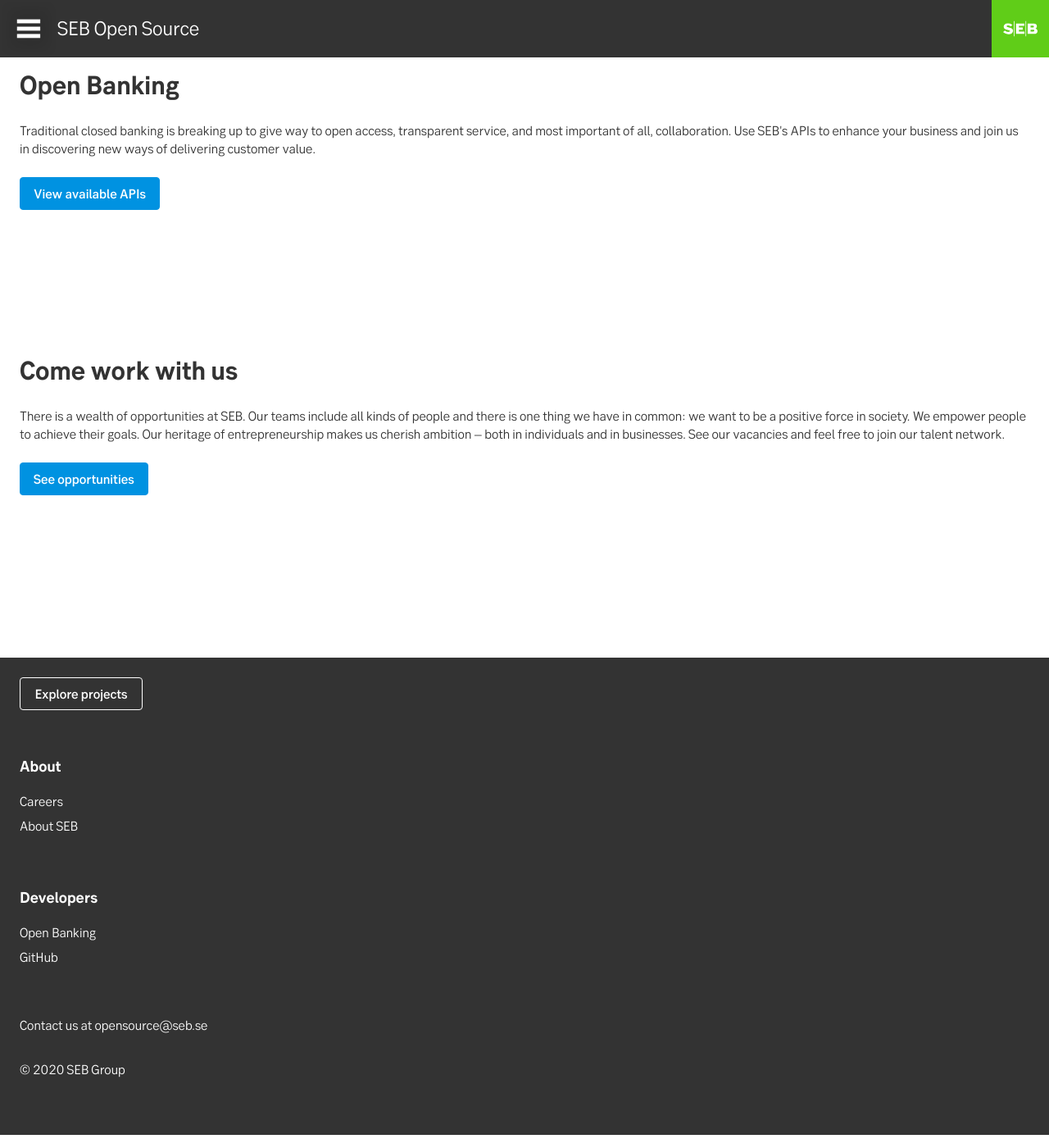
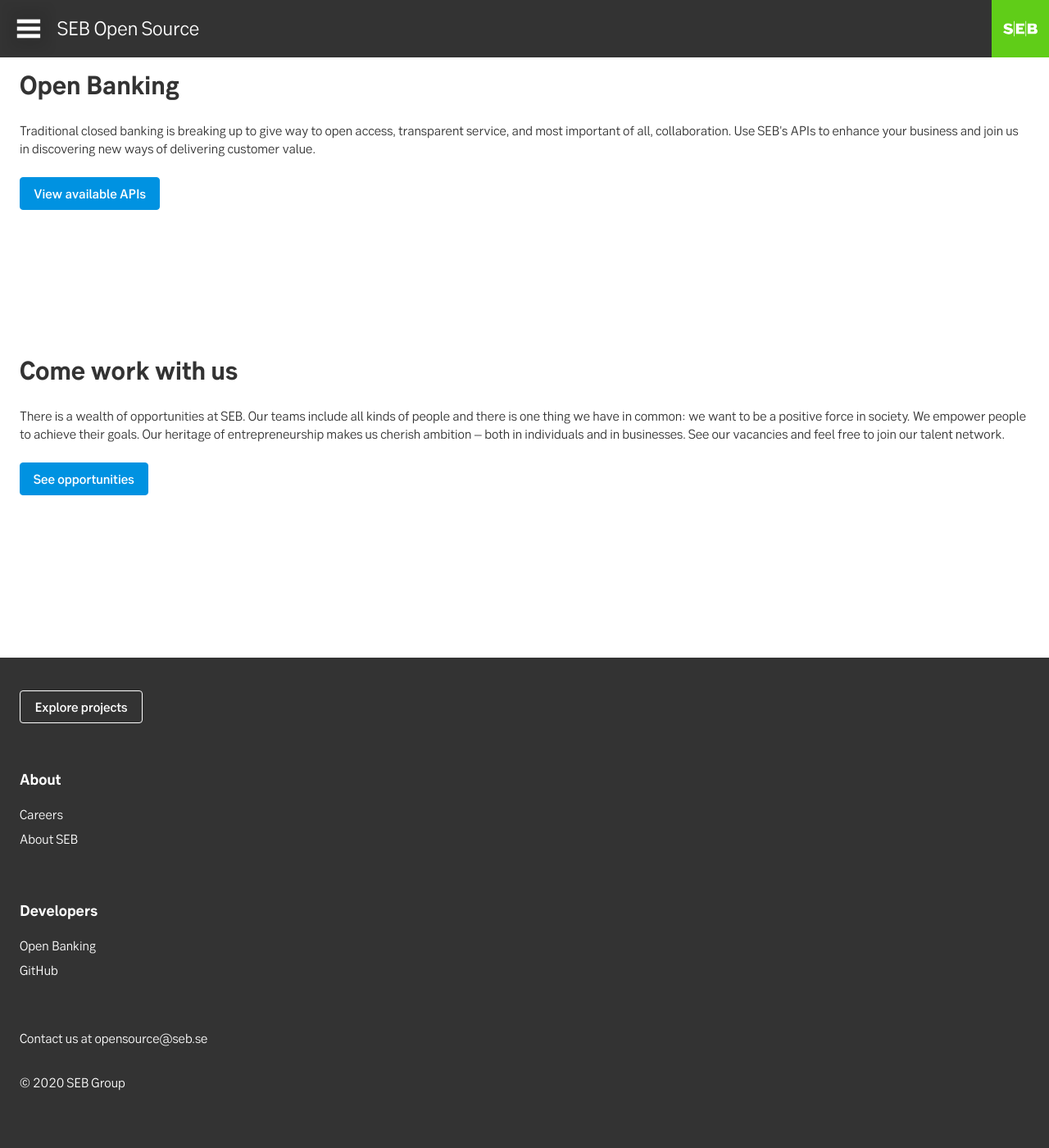
Before and after one commit to seb-oss/sebgroup.github.io, a Jekyll site: the page built from index.html, in a window 1280 px wide and 1400 px high, scrolled down 1078 px. Shown: the whole window at 82% size. Built offline with Jekyll 4.4.1, drawn with Linux system fonts in a browser that asks for light colours.

Commit message:
feat: add margin in footer

```diff
--- a/_sass/default.scss
+++ b/_sass/default.scss
@@ -123,5 +123,6 @@
 }
 
 #footer-btn {
+    margin-top: $spacer-m;
     width: 150px;
 }
```
